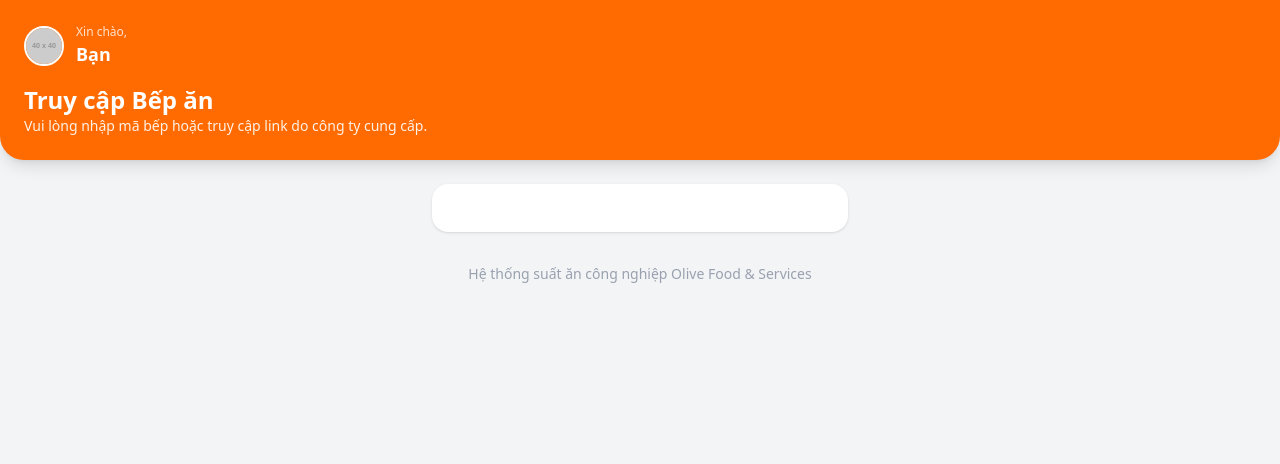
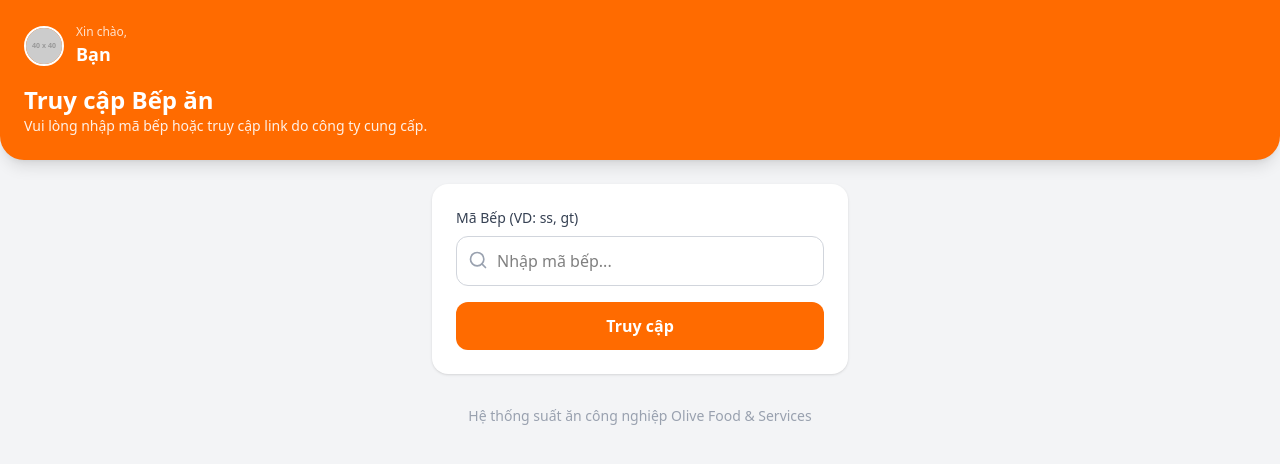
Before and after one commit to olive-food/app, a React (Vite) app: page /#/cs in a window 1280 px wide. Shown: the top 464 px of the page. Built offline with nearby package versions, Linux system fonts and the light colour scheme; no server answers; sample sign-in values are in the browser's storage.

Commit message:
Fix: Integrate Google login by using login() function from AppContext

```diff
--- a/pages/worker/CompanySelection.tsx
+++ b/pages/worker/CompanySelection.tsx
@@ -1,10 +1,10 @@
-import React, { useState, useEffect } from 'react';
+import React, { useState, useEffect, useRef } from 'react'; // 👈 Thêm useRef
 import { useNavigate, useLocation } from 'react-router-dom';
-import { useApp } from '../../context/AppContext'; // Đã có sẵn
+import { useApp } from '../../context/AppContext';
 import { UserRole } from '../../types'; // Cần thêm để sử dụng UserRole.WORKER
 import { Search, AlertCircle } from 'lucide-react';
 
-// Định nghĩa kiểu dữ liệu (đã có trong AppContext, nhưng cần định nghĩa lại cho rõ ràng)
+// Định nghĩa kiểu dữ liệu cho user lấy từ Google URL
 interface GoogleUser {
     id?: string;
     email?: string;
@@ -13,7 +13,7 @@ interface GoogleUser {
 }
 
 export const CompanySelection: React.FC = () => {
-    // 🌟 THAY ĐỔI: Lấy hàm login từ AppContext
+    // Lấy hàm login từ AppContext
     const { kitchens, user: currentUser, login } = useApp();
 
     const [code, setCode] = useState('');
@@ -21,39 +21,48 @@ export const CompanySelection: React.FC = () => {
     const navigate = useNavigate();
     const location = useLocation();
 
+    // 🌟 Dùng useRef để đảm bảo logic chỉ chạy 1 lần duy nhất
+    const hasProcessedGoogleUser = useRef(false);
+
     // 🌟 LOGIC CHÍNH: Xử lý đăng nhập Google
     useEffect(() => {
+        // Kiểm tra để tránh chạy logic nhiều lần không cần thiết
+        if (currentUser) return; // Nếu user đã có trong Context, bỏ qua
+        if (hasProcessedGoogleUser.current) return; // Nếu đã xử lý lần trước, bỏ qua
+
         const params = new URLSearchParams(location.search);
         const googleUserEncoded = params.get('googleUser');
 
         if (googleUserEncoded) {
+            hasProcessedGoogleUser.current = true; // Đánh dấu đã xử lý
+
             try {
                 // 1. Giải mã và phân tích cú pháp JSON
                 const decodedJson = decodeURIComponent(googleUserEncoded);
                 const userData: GoogleUser = JSON.parse(decodedJson);
 
                 // 2. Gọi hàm login để cập nhật State và Local Storage
-                // Chúng ta gán role WORKER cho user Google
+                // Chúng ta gán role WORKER cho user Google (Dùng hằng số UserRole.WORKER)
                 login('google', UserRole.WORKER, userData);
 
                 // 3. Dọn dẹp URL: Xóa tham số googleUser khỏi URL
-                // Điều này giúp trang sạch đẹp và ngăn lỗi nếu người dùng refresh
-                // Lệnh này không reload trang, chỉ thay đổi lịch sử trình duyệt.
+                // Quan trọng: Chỉ xóa tham số, không chuyển hướng sang trang khác
                 navigate(location.pathname, { replace: true });
 
             } catch (error) {
                 console.error("Lỗi parse thông tin người dùng từ URL:", error);
-                // Dọn dẹp URL ngay cả khi lỗi để tránh lặp lại lỗi
+                // Dọn dẹp URL ngay cả khi lỗi
                 navigate(location.pathname, { replace: true });
             }
         }
-    }, [location.search, navigate, login]); // dependencies: chạy lại khi URL, navigate, hoặc login thay đổi
+    }, [location.search, navigate, login, currentUser]);
 
 
     const handleSearch = (e: React.FormEvent) => {
         e.preventDefault();
         const kitchen = kitchens.find(k => k.slug.toLowerCase() === code.toLowerCase());
         if (kitchen) {
+            // Khi tìm thấy bếp, user đã được lưu vào Context, chuyển user vào bếp
             navigate(`/cs/${kitchen.slug}`);
         } else {
             setError('Không tìm thấy bếp với mã này. Vui lòng kiểm tra lại.');
@@ -66,7 +75,7 @@ export const CompanySelection: React.FC = () => {
             <div className="bg-[#FF6B00] text-white p-6 rounded-b-3xl shadow-lg mb-6">
                 <div className="flex items-center gap-3 mb-2">
                     <img
-                        // Bây giờ currentUser (là user: AppUser | null) sẽ có thông tin
+                        // Hiển thị thông tin user đã được lưu trong Context
                         src={currentUser?.avatar || currentUser?.picture || 'https://via.placeholder.com/40'}
                         alt="User"
                         className="w-10 h-10 rounded-full border-2 border-white"
@@ -80,13 +89,43 @@ export const CompanySelection: React.FC = () => {
                 <p className="text-sm opacity-90">Vui lòng nhập mã bếp hoặc truy cập link do công ty cung cấp.</p>
             </div>
 
-            {/* Access Form ... (phần còn lại giữ nguyên) */}
+            {/* Access Form: Giữ nguyên logic hiển thị form */}
             <div className="px-4 w-full max-w-md mx-auto flex-1 flex flex-col items-center">
                 <div className="bg-white p-6 rounded-2xl shadow-sm w-full">
                     <form onSubmit={handleSearch} className="space-y-4">
-                        {/* ... */}
+                        <div>
+                            <label className="block text-sm font-medium text-gray-700 mb-2">Mã Bếp (VD: ss, gt)</label>
+                            <div className="relative">
+                                <input
+                                    type="text"
+                                    value={code}
+                                    onChange={(e) => {
+                                        setCode(e.target.value);
+                                        setError('');
+                                    }}
+                                    className="w-full pl-10 pr-4 py-3 border border-gray-300 rounded-xl focus:ring-2 focus:ring-[#FF6B00] outline-none"
+                                    placeholder="Nhập mã bếp..."
+                                />
+                                <Search className="absolute left-3 top-3.5 text-gray-400" size={20} />
+                            </div>
+                        </div>
+
+                        {error && (
+                            <div className="flex items-center gap-2 text-red-500 text-sm bg-red-50 p-3 rounded-lg">
+                                <AlertCircle size={16} />
+                                {error}
+                            </div>
+                        )}
+
+                        <button
+                            type="submit"
+                            className="w-full bg-[#FF6B00] text-white font-bold py-3 rounded-xl hover:bg-[#E66000] transition-colors"
+                        >
+                            Truy cập
+                        </button>
                     </form>
                 </div>
+
                 <div className="mt-8 text-center text-gray-400 text-sm">
                     <p>Hệ thống suất ăn công nghiệp Olive Food & Services</p>
                 </div>
```
